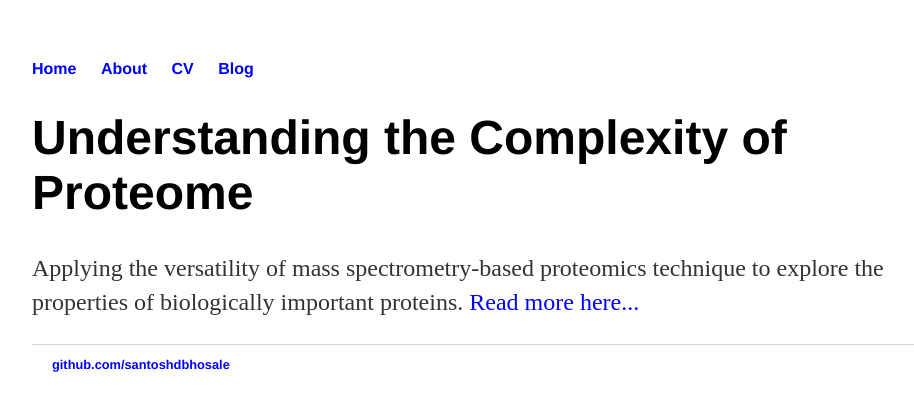
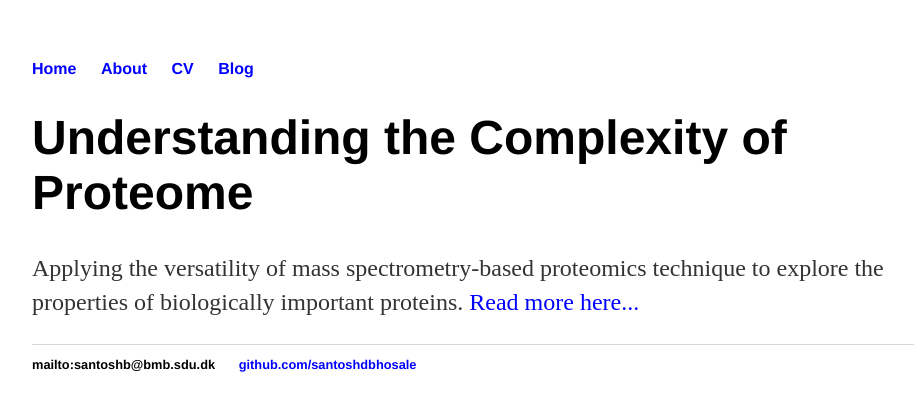
Before and after one commit to santoshdbhosale/santoshdbhosale.github.io, a Jekyll site: the page built from index.html, in a window 1280 px wide. Shown: the top 411 px of the page, without its empty margins (160-1074 px from the left). Built offline with Jekyll 4.4.1, drawn with Linux system fonts in a browser that asks for light colours; some of the changed lines change nothing that is shown.

Commit message:
Update default.html

```diff
--- a/_layouts/default.html
+++ b/_layouts/default.html
@@ -21,7 +21,7 @@
 			</div><!-- /.container -->
 			<footer>
 	    		<ul>
-	        		 <li><a href="mailto:santoshb@bmb.sdu.dk"</a></li>
+	        		 <li>mailto:santoshb@bmb.sdu.dk</li>
 	        		<li><a href="https://github.com/santoshdbhosale">github.com/santoshdbhosale</a></li>
 				</ul>
 			</footer>
```
